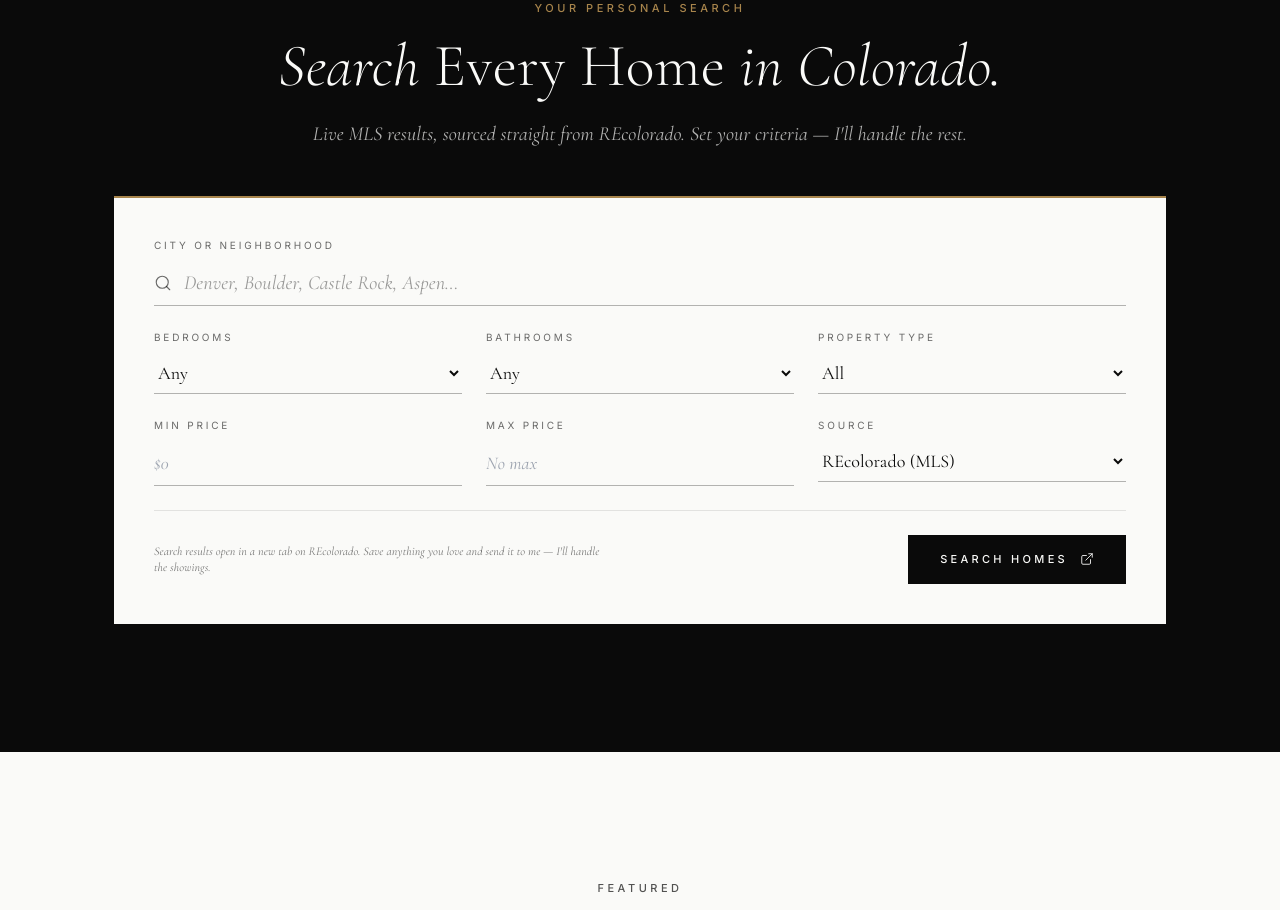
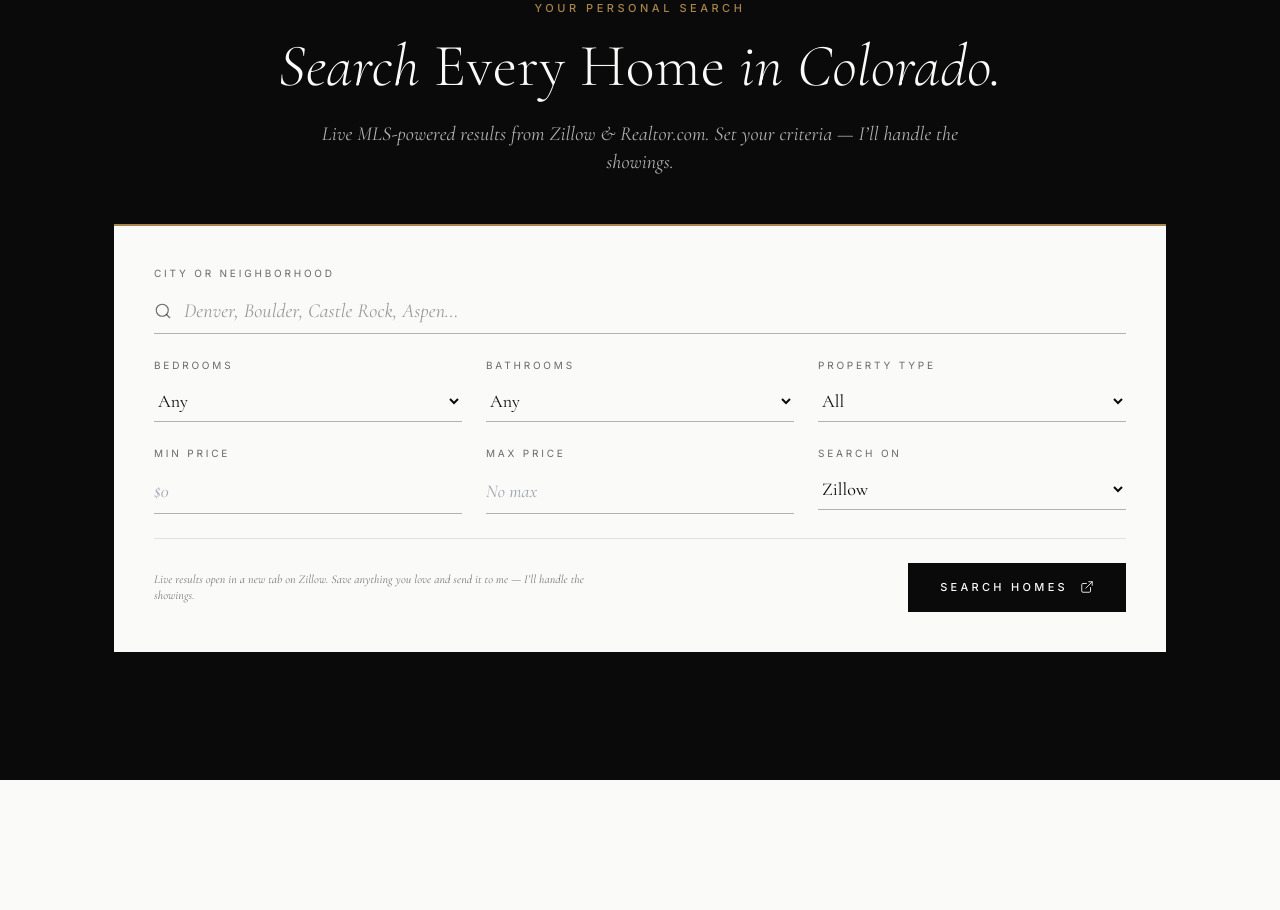
Before and after one commit to LiMBO28/Version1, a React (Vite) app: page / in a window 1280 px wide. Shown: the part 1320-2230 px from the top of the page. Built offline with nearby package versions, Linux system fonts and the light colour scheme.

Commit message:
Update HomeSearch.jsx

```diff
--- a/src/HomeSearch.jsx
+++ b/src/HomeSearch.jsx
@@ -1,10 +1,12 @@
 import React, { useState } from 'react';
-import { Search, ArrowRight, ExternalLink } from 'lucide-react';
+import { Search, ExternalLink } from 'lucide-react';
 
 /**
- * HomeSearch — a Zillow-style home search form that hands off to
- * REcolorado (primary) or Realtor.com (fallback) for live MLS results.
- * Free, works today, no IDX required.
+ * HomeSearch — Zillow-first home search redirect.
+ * Builds a Zillow URL from the form filters and opens results in a new tab.
+ * Falls back to Realtor.com if user prefers.
+ * Free, no IDX. recolorado.com is intentionally NOT used — REcolorado does
+ * not provide consumer property search.
  */
 const HomeSearch = () => {
   const [city, setCity] = useState('');
@@ -13,25 +15,35 @@ const HomeSearch = () => {
   const [minPrice, setMinPrice] = useState('');
   const [maxPrice, setMaxPrice] = useState('');
   const [propType, setPropType] = useState('any');
-  const [source, setSource] = useState('recolorado');
+  const [source, setSource] = useState('zillow');
 
-  const buildRecoloradoUrl = () => {
-    // REcolorado public search query params
-    const params = new URLSearchParams();
-    params.set('status', 'Active');
-    if (city.trim()) params.set('city', city.trim());
-    if (beds !== 'any') params.set('beds_min', beds);
-    if (baths !== 'any') params.set('baths_min', baths);
-    if (minPrice) params.set('list_price_min', minPrice);
-    if (maxPrice) params.set('list_price_max', maxPrice);
-    if (propType === 'single-family') params.set('property_sub_type', 'Single Family Residence');
-    if (propType === 'condo') params.set('property_sub_type', 'Condominium');
-    if (propType === 'townhouse') params.set('property_sub_type', 'Townhouse');
-    return `https://www.recolorado.com/search/?${params.toString()}`;
+  const citySlug = () => (city.trim() || 'denver').toLowerCase().replace(/\s+/g, '-');
+
+  const buildZillowUrl = () => {
+    const region = `${citySlug()}-co`;
+    const filterState = {};
+
+    if (propType === 'single-family') filterState.isSingleFamily = { value: true };
+    if (propType === 'condo') filterState.isCondo = { value: true };
+    if (propType === 'townhouse') filterState.isTownhouse = { value: true };
+    if (beds !== 'any') filterState.beds = { min: Number(beds) };
+    if (baths !== 'any') filterState.baths = { min: Number(baths) };
+    if (minPrice || maxPrice) {
+      filterState.price = {};
+      if (minPrice) filterState.price.min = Number(minPrice);
+      if (maxPrice) filterState.price.max = Number(maxPrice);
+    }
+
+    if (Object.keys(filterState).length === 0) {
+      return `https://www.zillow.com/${region}/`;
+    }
+
+    const searchState = { filterState, isListVisible: true };
+    const params = new URLSearchParams({ searchQueryState: JSON.stringify(searchState) });
+    return `https://www.zillow.com/${region}/?${params.toString()}`;
   };
 
   const buildRealtorUrl = () => {
-    // Realtor.com URL: /realestateandhomes-search/{City}_CO/beds-X/baths-X/price-min-max
     const slug = (city.trim() || 'Denver').replace(/\s+/g, '-');
     let path = `/realestateandhomes-search/${slug}_CO`;
     if (beds !== 'any') path += `/beds-${beds}`;
@@ -49,7 +61,7 @@ const HomeSearch = () => {
 
   const onSubmit = (e) => {
     e.preventDefault();
-    const url = source === 'realtor' ? buildRealtorUrl() : buildRecoloradoUrl();
+    const url = source === 'realtor' ? buildRealtorUrl() : buildZillowUrl();
     window.open(url, '_blank', 'noopener,noreferrer');
   };
 
@@ -64,13 +76,12 @@ const HomeSearch = () => {
             <span className="italic">Search</span> Every Home <span className="italic">in Colorado.</span>
           </h2>
           <p className="font-serif italic text-lg md:text-xl text-[#fafaf8]/70 max-w-2xl mx-auto mt-6 leading-relaxed">
-            Live MLS results, sourced straight from REcolorado. Set your criteria — I'll handle the rest.
+            Live MLS-powered results from Zillow & Realtor.com. Set your criteria — I&rsquo;ll handle the showings.
           </p>
         </div>
 
         <form onSubmit={onSubmit} className="bg-[#fafaf8] text-[#0a0a0a] p-6 md:p-10 border-t-2 border-[#a8854c]">
           <div className="grid grid-cols-1 md:grid-cols-2 lg:grid-cols-3 gap-6 mb-6">
-            {/* City */}
             <div className="md:col-span-2 lg:col-span-3">
               <label className="block text-[10px] tracking-[0.28em] uppercase text-[#0a0a0a]/60 mb-2">
                 City or Neighborhood
@@ -87,14 +98,9 @@ const HomeSearch = () => {
               </div>
             </div>
 
-            {/* Beds */}
             <div>
               <label className="block text-[10px] tracking-[0.28em] uppercase text-[#0a0a0a]/60 mb-2">Bedrooms</label>
-              <select
-                value={beds}
-                onChange={(e) => setBeds(e.target.value)}
-                className="w-full bg-transparent border-b border-[#0a0a0a]/30 focus:border-[#a8854c] outline-none py-2 font-serif text-lg"
-              >
+              <select value={beds} onChange={(e) => setBeds(e.target.value)} className="w-full bg-transparent border-b border-[#0a0a0a]/30 focus:border-[#a8854c] outline-none py-2 font-serif text-lg">
                 <option value="any">Any</option>
                 <option value="1">1+</option>
                 <option value="2">2+</option>
@@ -104,14 +110,9 @@ const HomeSearch = () => {
               </select>
             </div>
 
-            {/* Baths */}
             <div>
               <label className="block text-[10px] tracking-[0.28em] uppercase text-[#0a0a0a]/60 mb-2">Bathrooms</label>
-              <select
-                value={baths}
-                onChange={(e) => setBaths(e.target.value)}
-                className="w-full bg-transparent border-b border-[#0a0a0a]/30 focus:border-[#a8854c] outline-none py-2 font-serif text-lg"
-              >
+              <select value={baths} onChange={(e) => setBaths(e.target.value)} className="w-full bg-transparent border-b border-[#0a0a0a]/30 focus:border-[#a8854c] outline-none py-2 font-serif text-lg">
                 <option value="any">Any</option>
                 <option value="1">1+</option>
                 <option value="2">2+</option>
@@ -120,14 +121,9 @@ const HomeSearch = () => {
               </select>
             </div>
 
-            {/* Type */}
             <div>
               <label className="block text-[10px] tracking-[0.28em] uppercase text-[#0a0a0a]/60 mb-2">Property Type</label>
-              <select
-                value={propType}
-                onChange={(e) => setPropType(e.target.value)}
-                className="w-full bg-transparent border-b border-[#0a0a0a]/30 focus:border-[#a8854c] outline-none py-2 font-serif text-lg"
-              >
+              <select value={propType} onChange={(e) => setPropType(e.target.value)} className="w-full bg-transparent border-b border-[#0a0a0a]/30 focus:border-[#a8854c] outline-none py-2 font-serif text-lg">
                 <option value="any">All</option>
                 <option value="single-family">Single Family</option>
                 <option value="condo">Condo</option>
@@ -135,39 +131,20 @@ const HomeSearch = () => {
               </select>
             </div>
 
-            {/* Min Price */}
             <div>
               <label className="block text-[10px] tracking-[0.28em] uppercase text-[#0a0a0a]/60 mb-2">Min Price</label>
-              <input
-                type="number"
-                value={minPrice}
-                onChange={(e) => setMinPrice(e.target.value)}
-                placeholder="$0"
-                className="w-full bg-transparent border-b border-[#0a0a0a]/30 focus:border-[#a8854c] outline-none py-2 font-serif text-lg italic"
-              />
+              <input type="number" value={minPrice} onChange={(e) => setMinPrice(e.target.value)} placeholder="$0" className="w-full bg-transparent border-b border-[#0a0a0a]/30 focus:border-[#a8854c] outline-none py-2 font-serif text-lg italic" />
             </div>
 
-            {/* Max Price */}
             <div>
               <label className="block text-[10px] tracking-[0.28em] uppercase text-[#0a0a0a]/60 mb-2">Max Price</label>
-              <input
-                type="number"
-                value={maxPrice}
-                onChange={(e) => setMaxPrice(e.target.value)}
-                placeholder="No max"
-                className="w-full bg-transparent border-b border-[#0a0a0a]/30 focus:border-[#a8854c] outline-none py-2 font-serif text-lg italic"
-              />
+              <input type="number" value={maxPrice} onChange={(e) => setMaxPrice(e.target.value)} placeholder="No max" className="w-full bg-transparent border-b border-[#0a0a0a]/30 focus:border-[#a8854c] outline-none py-2 font-serif text-lg italic" />
             </div>
 
-            {/* Source */}
             <div>
-              <label className="block text-[10px] tracking-[0.28em] uppercase text-[#0a0a0a]/60 mb-2">Source</label>
-              <select
-                value={source}
-                onChange={(e) => setSource(e.target.value)}
-                className="w-full bg-transparent border-b border-[#0a0a0a]/30 focus:border-[#a8854c] outline-none py-2 font-serif text-lg"
-              >
-                <option value="recolorado">REcolorado (MLS)</option>
+              <label className="block text-[10px] tracking-[0.28em] uppercase text-[#0a0a0a]/60 mb-2">Search On</label>
+              <select value={source} onChange={(e) => setSource(e.target.value)} className="w-full bg-transparent border-b border-[#0a0a0a]/30 focus:border-[#a8854c] outline-none py-2 font-serif text-lg">
+                <option value="zillow">Zillow</option>
                 <option value="realtor">Realtor.com</option>
               </select>
             </div>
@@ -175,12 +152,9 @@ const HomeSearch = () => {
 
           <div className="flex flex-col md:flex-row items-stretch md:items-center justify-between gap-5 pt-6 border-t border-[#0a0a0a]/10">
             <p className="text-xs text-[#0a0a0a]/55 max-w-md italic font-serif">
-              Search results open in a new tab on {source === 'realtor' ? 'Realtor.com' : 'REcolorado'}. Save anything you love and send it to me — I'll handle the showings.
+              Live results open in a new tab on {source === 'realtor' ? 'Realtor.com' : 'Zillow'}. Save anything you love and send it to me — I&rsquo;ll handle the showings.
             </p>
-            <button
-              type="submit"
-              className="inline-flex items-center justify-center gap-3 bg-[#0a0a0a] text-[#fafaf8] px-8 py-4 text-[11px] tracking-[0.3em] uppercase font-medium hover:bg-[#a8854c] transition-colors group"
-            >
+            <button type="submit" className="inline-flex items-center justify-center gap-3 bg-[#0a0a0a] text-[#fafaf8] px-8 py-4 text-[11px] tracking-[0.3em] uppercase font-medium hover:bg-[#a8854c] transition-colors group">
               Search Homes
               <ExternalLink size={14} strokeWidth={1.5} className="group-hover:translate-x-1 transition-transform" />
             </button>
```
